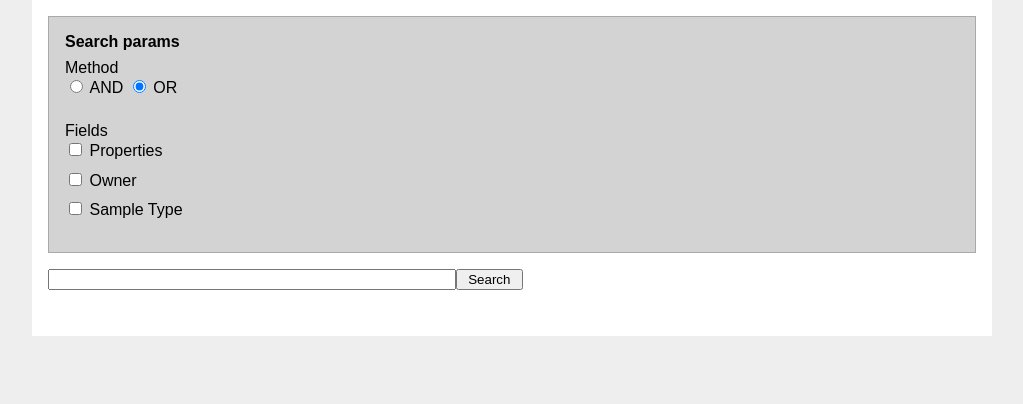
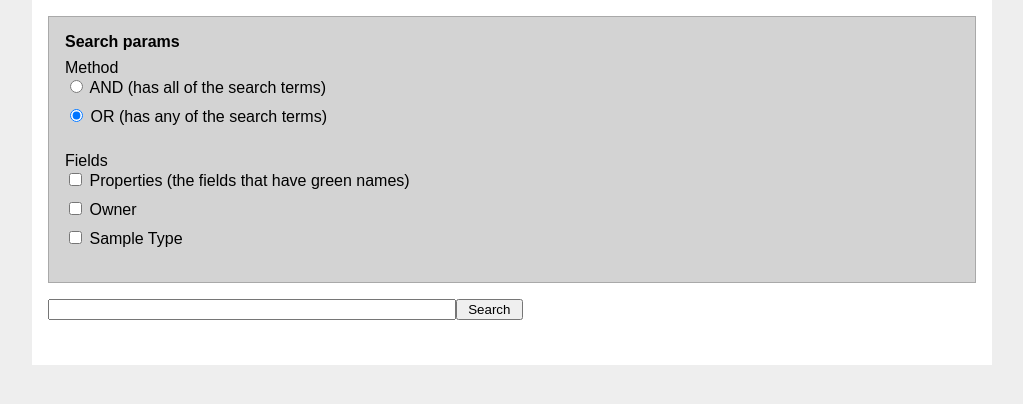
Before and after one commit to aquariumbio/aq-search-prototype, a Flask app: template templates/search.html in a window 1280 px wide. Shown: the part 45-449 px from the top of the page, without its empty margins (128-1151 px from the left). Run offline with Flask 2, Linux system fonts and the light colour scheme; the template is opened without the code that fills it, so the values that code supplies are empty.

Commit message:
make form labels more descriptive

```diff
--- a/templates/select_fields.html
+++ b/templates/select_fields.html
@@ -4,7 +4,7 @@
     {% else %}
         <input type="checkbox" id="properties" name="fields" value="properties">
     {% endif %}
-    <label for="properties">Properties</label>
+    <label for="properties">Properties (the fields that have green names)</label>
 </div>
 <div>
     {% if 'owner' in request.form.getlist('fields') %}
--- a/templates/select_method.html
+++ b/templates/select_method.html
@@ -1,15 +1,19 @@
 {% if request.form['method'] == 'and' %}
     <div>
         <input type="radio" id="and" name="method" value="and" checked>
-        <label for="and">AND</label>
+        <label for="and">AND (has all of the search terms)</label>
+    </div>
+    <div>
         <input type="radio" id="or" name="method" value="or">
-        <label for="or">OR</label>
+        <label for="or">OR (has any of the search terms)</label>
     </div>
 {% else %}
     <div>
         <input type="radio" id="and" name="method" value="and">
-        <label for="and">AND</label>
+        <label for="and">AND (has all of the search terms)</label>
+    </div>
+    <div>
         <input type="radio" id="or" name="method" value="or" checked>
-        <label for="or">OR</label>
+        <label for="or">OR (has any of the search terms)</label>
     </div>
 {% endif %}
```
